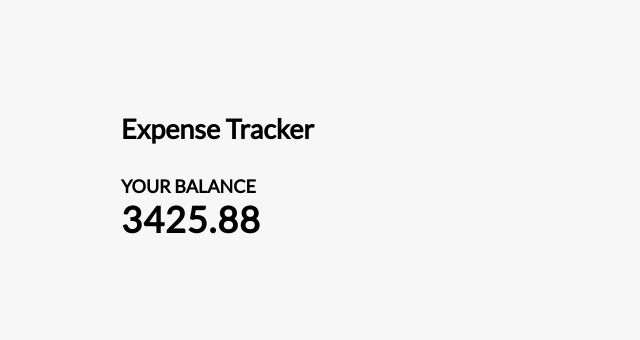
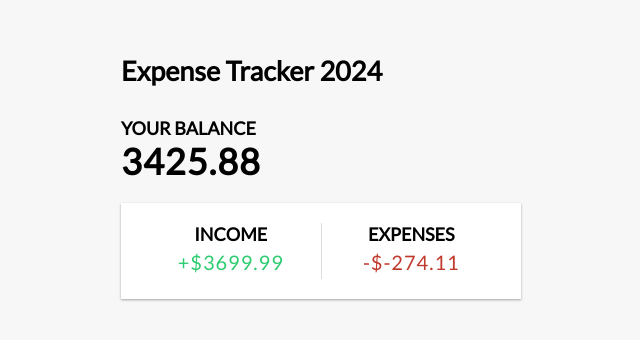
Before and after one commit to joskeh/expense-tracker, a Vue app: page / in a window 1280 px wide. Shown: the part 220-560 px from the top of the page, without its empty margins (319-959 px from the left). Built offline with nearby package versions, Linux system fonts and the light colour scheme.

Commit message:
added income expense component

```diff
--- a/src/App.vue
+++ b/src/App.vue
@@ -1,6 +1,7 @@
 <script setup>
 import Header from './components/Header.vue';
 import Balance from './components/Balance.vue';
+import IncomeExpenses from './components/IncomeExpenses.vue';
 import {ref, computed} from   'vue'
 
 
@@ -21,7 +22,23 @@
         return acc + transaction.amount
 
     }, 0)
+})
+//get income - adding positive vals
+const income = computed(()=> {
+    return transactions.value
+    .filter((transaction)=>transaction.amount > 0)
+    .reduce((acc, transaction)=>{
+        return acc+transaction.amount
+    },0)
+})
 
+//get expenses - addin all negative vals
+const expense = computed(()=> {
+    return transactions.value
+    .filter((transaction)=>transaction.amount < 0)
+    .reduce((acc, transaction)=>{
+        return acc+transaction.amount
+    },0)
 })
 </script>
 
@@ -29,5 +46,6 @@
     <Header></Header>
     <div class="container">
         <Balance :total="total"></Balance>
+        <IncomeExpenses :income="income" :expense="expense"></IncomeExpenses>
     </div>
 </template>
--- a/src/components/Header.vue
+++ b/src/components/Header.vue
@@ -1,3 +1,3 @@
 <template>
-    <h2>Expense Tracker</h2>
+    <h2>Expense Tracker 2024</h2>
 </template>
--- /dev/null
+++ b/src/components/IncomeExpenses.vue
@@ -0,0 +1,32 @@
+<template>
+    <div class="inc-exp-container">
+
+        <div>
+            <h4>Income</h4>
+            <p id="money-plus" class="money plus">+${{ income }}</p>
+        </div>
+
+        <div>
+            <h4>Expenses</h4>
+            <p id="money-minus" class="money minus">-${{ expense }}</p>
+        </div>
+
+
+
+    </div>
+</template>
+
+
+<script setup>
+    import { defineProps } from 'vue';
+    const props = defineProps({
+        income: {
+            type:Number,
+            require: true,
+        },
+        expense: {
+            type:Number,
+            require: true,
+        }
+    })
+</script>
```
